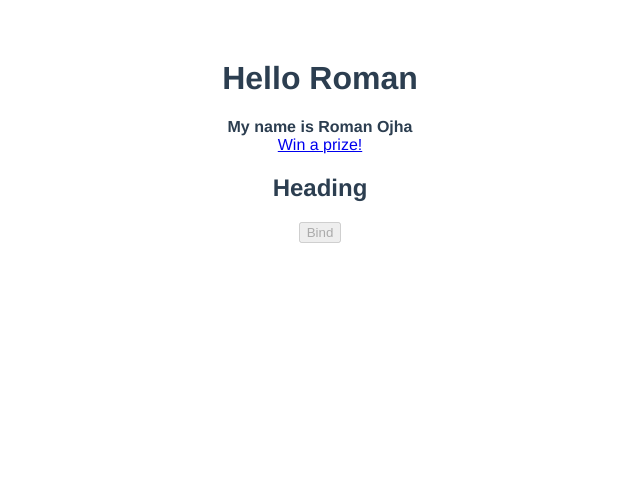
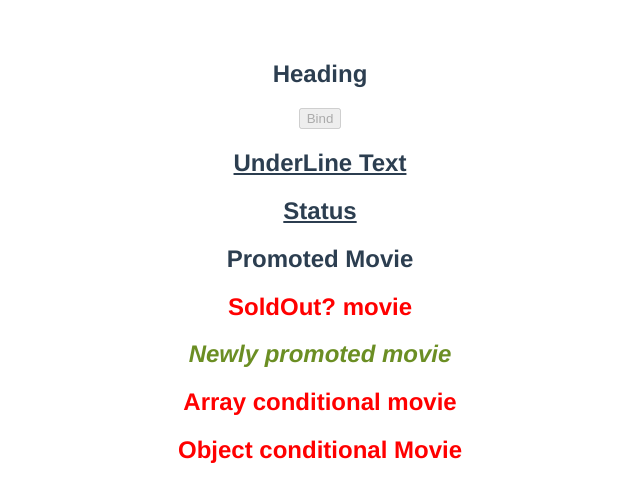
Before and after one commit to roman-ojha/vue, a Vue app in the folder Class/: page / in a window 1280 px wide. Shown: the top 502 px of the page, without its empty margins (320-960 px from the left). Built offline with nearby package versions, Linux system fonts and the light colour scheme.

Commit message:
Binding Classes with template in vue

```diff
--- a/Class/src/App.vue
+++ b/Class/src/App.vue
@@ -3,7 +3,7 @@
 </template>
 
 <script>
-import Application from "./Topic_Wise/07_Binding_to_Attributes/App.vue";
+import Application from "./Topic_Wise/08_Binding_Classes/App.vue";
 
 export default {
   name: "App",
--- /dev/null
+++ b/Class/src/Topic_Wise/08_Binding_Classes/App.vue
@@ -0,0 +1,67 @@
+<template>
+  <h2 v-bind:id="headingId">Heading</h2>
+  <button v-bind:disabled="isDisabled">Bind</button>
+  <h2 class="underline">UnderLine Text</h2>
+
+  <h2 v-bind:class="status" class="underline">Status</h2>
+  <!-- now here we are binding class to the 'status' data -->
+  <!-- We can also add the html normal class as well for the default class -->
+  <!-- You can bind class when we want to modified something dynamically -->
+
+  <h2 v-bind:class="isPromoted && 'promoted'">Promoted Movie</h2>
+  <!-- now here we can also use && operator  -->
+  <!-- so if 'isPromoted' is true then 'promoted' class will get apply -->
+  <!-- else if 'isPromoted' is false then 'promoted' class will note get apply -->
+
+  <h2 v-bind:class="isSoldOut ? 'sold-out' : 'new'">SoldOut? movie</h2>
+  <!-- now here we can see that we can use ternary operator to change the class name dynamically -->
+
+  <!-- bind multiple classes -->
+  <h2 v-bind:class="['new', 'promoted']">Newly promoted movie</h2>
+  <h2 v-bind:class="[isPromoted && 'promoted', isSoldOut ? 'sold-out' : 'new']">
+    Array conditional movie
+  </h2>
+
+  <h2
+    v-bind:class="{
+      // {<the_class_that_you_want_to_apply>:<condition_for_the_class_to_be_applied}
+      promoted: isPromoted,
+      new: !isSoldOut,
+      'sold-out': isSoldOut,
+    }"
+  >
+    Object conditional Movie
+  </h2>
+</template>
+
+<script>
+export default {
+  data() {
+    return {
+      headingId: "heading",
+      isDisabled: true,
+      status: "danger",
+      isPromoted: false,
+      isSoldOut: true,
+    };
+  },
+};
+</script>
+
+<style>
+.underline {
+  text-decoration: underline;
+}
+
+.promoted {
+  font-style: italic;
+}
+
+.new {
+  color: olivedrab;
+}
+
+.sold-out {
+  color: red;
+}
+</style>
```
